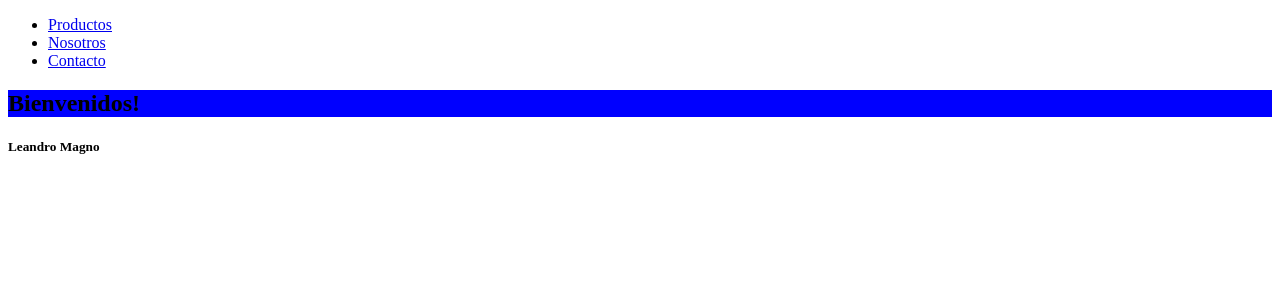
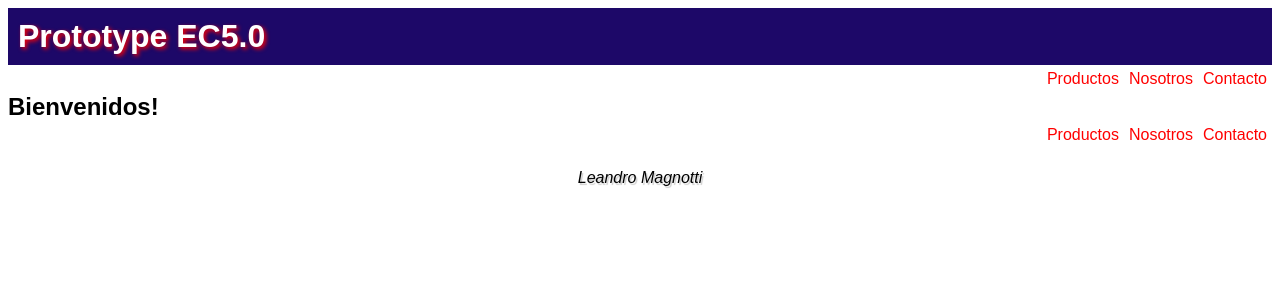
Before and after one commit to SargonL89/reactProyect5.0, a React (Create React App) app: page / in a window 1280 px wide. Shown: the top 300 px of the page. Built offline with nearby package versions, Linux system fonts and the light colour scheme.

Commit message:
styles in navbar

```diff
--- a/src/components/Footer/Footer.js
+++ b/src/components/Footer/Footer.js
@@ -1,9 +1,11 @@
+import Navbar from '../Nav/Navbar';
+import styles from './footer.module.css';
+
 const Footer = () => {
     return (
         <footer>
-            <h5>
-                Leandro Magno
-            </h5>
+            <Navbar />
+            <p className={styles.contenedor}>Leandro Magnotti</p>
         </footer>
     )
 }
--- /dev/null
+++ b/src/components/Footer/footer.module.css
@@ -0,0 +1,8 @@
+.contenedor {
+    font-family: Arial, Helvetica, sans-serif;
+    font-style: italic;
+    margin-top: 20px;
+    display: flex;
+    justify-content: center;
+    text-shadow: 1.5px 1.5px 1px rgb(0, 0, 0, 0.2);
+}
--- a/src/components/Header/Header.js
+++ b/src/components/Header/Header.js
@@ -1,14 +1,12 @@
+import Navbar from '../Nav/Navbar';
+import styles from './header.module.css';
+
 const Header = () => {
     return (
         <header>
-                <nav>
-                    <ul>
-                        <li><a href="https://google.com">Productos</a></li>
-                        <li><a href="https://google.com">Nosotros</a></li>
-                        <li><a href="https://google.com">Contacto</a></li>
-                    </ul>
-                </nav>
-            </header>
+            <h1 className={styles}>Prototype EC5.0</h1>
+            <Navbar />
+        </header>
     )
 }
 
--- /dev/null
+++ b/src/components/Header/header.module.css
@@ -0,0 +1,8 @@
+h1 {
+    font-family: Arial, Helvetica, sans-serif;
+    background-color: rgb(29, 8, 104);
+    padding: 10px;
+    margin: 0px;
+    color: white;
+    text-shadow: 2px 2px 4px rgb(255, 0, 0);
+}
--- a/src/components/Main/Main.js
+++ b/src/components/Main/Main.js
@@ -1,8 +1,11 @@
+import React from "react";
+import styles from './main.module.css';
+
 const Main = () => {
     return (
-        <main className="contenedor-main">
+        <main>
             <section>
-                <h2>
+                <h2 className={styles.contenedorMain}>
                     Bienvenidos!
                 </h2>
             </section>
--- /dev/null
+++ b/src/components/Main/main.module.css
@@ -0,0 +1,11 @@
+.contenedorMain {
+    margin: 0px;
+    padding: 0px;
+    font-family: Arial, Helvetica, sans-serif;
+}
+
+.contenedorMain:hover {
+    transition: 1s;
+    color: white;
+    background-color: rgb(16, 0, 38);
+}
--- a/src/components/Nav/Navbar.js
+++ b/src/components/Nav/Navbar.js
@@ -0,0 +1,14 @@
+import React from 'react'
+import styles from './navbar.module.css'
+
+const Navbar = () => {
+  return (
+    <nav className={styles.contenedor}>
+        <a href="https://google.com">Productos</a>
+        <a href="https://google.com">Nosotros</a>
+        <a href="https://google.com">Contacto</a>
+    </nav>
+  )
+}
+
+export default Navbar
--- /dev/null
+++ b/src/components/Nav/navbar.module.css
@@ -0,0 +1,22 @@
+.contenedor {
+    font-family: Arial, Helvetica, sans-serif;
+    display: flex;
+    justify-content: flex-end;
+}
+
+a {
+    margin: 5px;
+    text-decoration: none;
+    color: red
+}
+
+a:hover {
+    transition:0.25s ease;
+    color: white
+}
+
+.contenedor:hover {
+    transition: 1s;
+    color: white;
+    background-color: rgb(16, 0, 38);
+}
--- a/src/index.css
+++ /dev/null
@@ -1,3 +0,0 @@
-.contenedor-main {
-    background-color: blue;
-}
--- a/src/index.js
+++ b/src/index.js
@@ -1,7 +1,6 @@
 import React from 'react';
 import ReactDOM from 'react-dom/client';
 import App from './App';
-import './index.css';
 
 const root = ReactDOM.createRoot(document.getElementById('root'));
 root.render(
```
